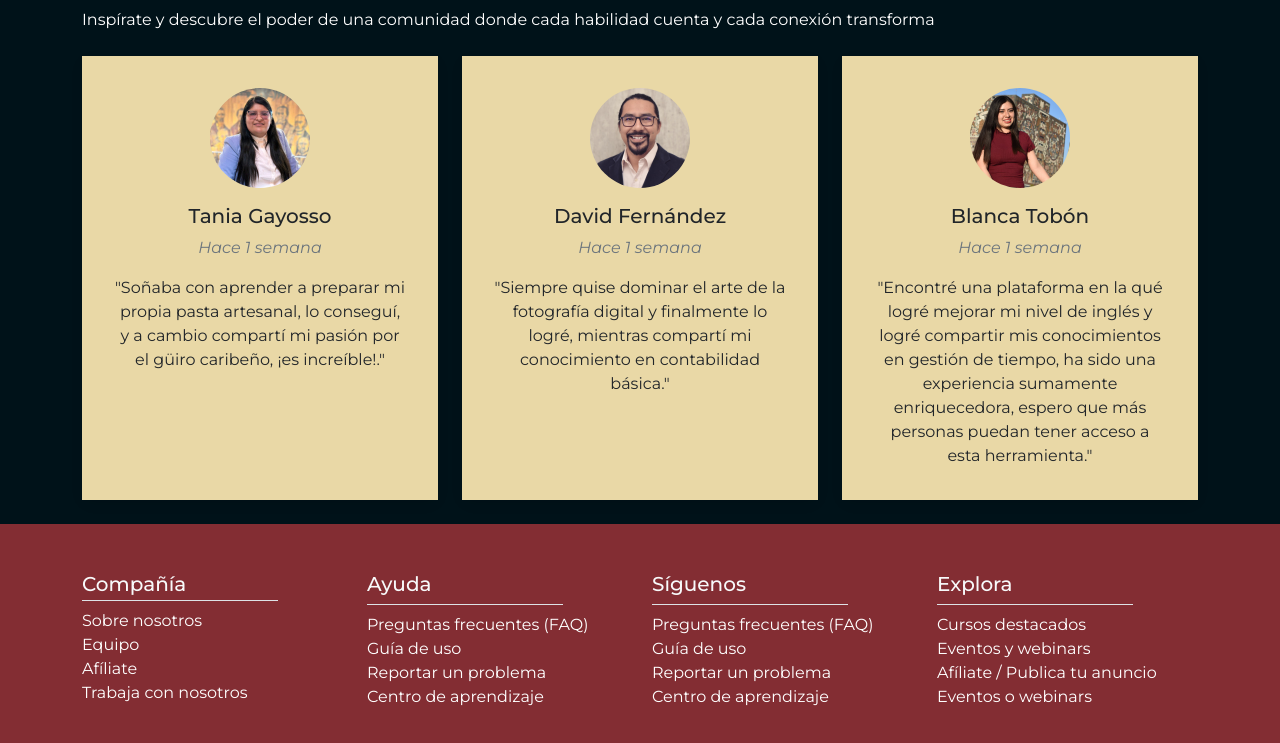
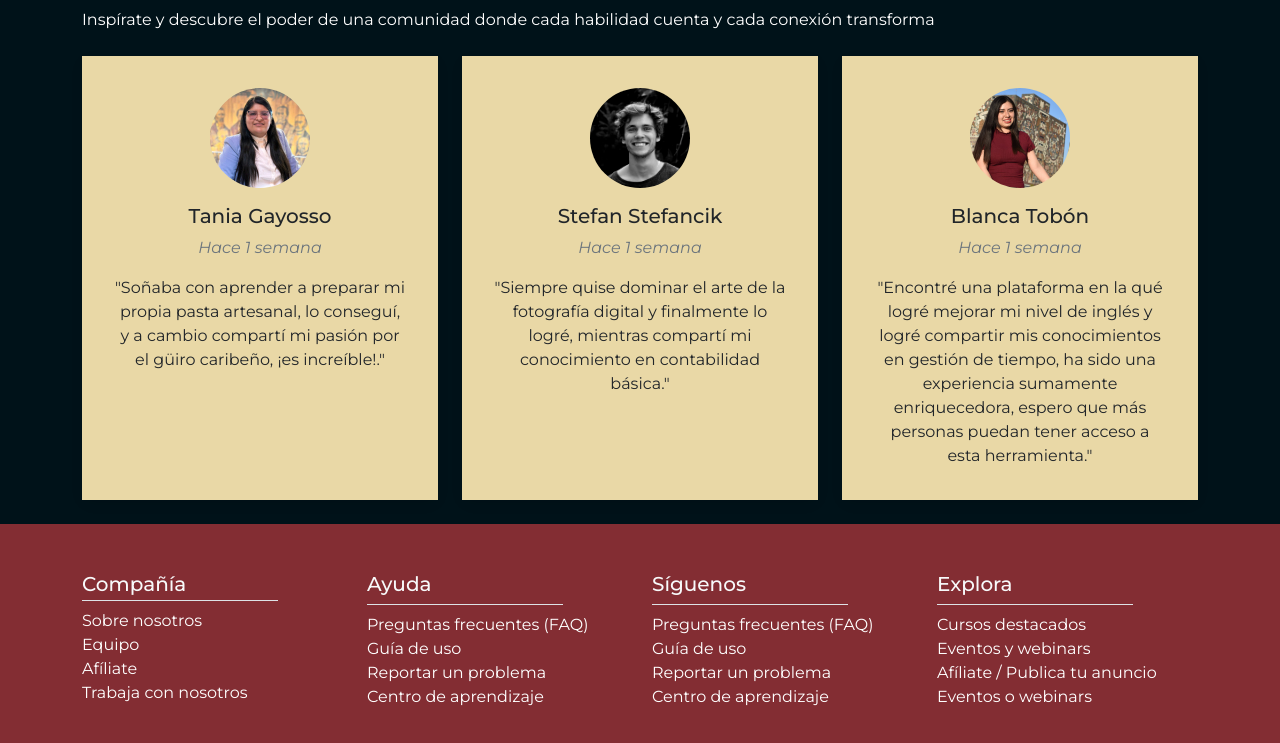
Before and after one commit to IvanGamezAlvarez/2gether, a website built with Vite: page src/pages/aboutUs/aboutus.html in a window 1280 px wide. Shown: the part 2656-3399 px from the top of the page. Built offline with nearby package versions, Linux system fonts and the light colour scheme; a web font is replaced by a local one.

Commit message:
feat: replace Sergio´s photo and replace it with generic photo.

```diff
--- a/src/pages/aboutUs/aboutus.html
+++ b/src/pages/aboutUs/aboutus.html
@@ -280,12 +280,12 @@ comunidades alrededor de habilidades compartidas.
               <div class="card-body text-center">
                 <div class="profile-img-container mx-auto mb-3">
                   <img
-                    src="/img/sergio-torres-profile.jpg"
+                    src="/img/stefan-stefancik-profile.jpg"
                     alt="Sergio Torres"
                     class="profile-img rounded-circle"
                   />
                 </div>
-                <h5 class="card-title">David Fernández</h5>
+                <h5 class="card-title">Stefan Stefancik</h5>
                 <p class="text-secondary"><em>Hace 1 semana</em></p>
                 <p class="card-text">
                   "Siempre quise dominar el arte de la fotografía digital y
--- a/src/pages/profile/profileEditable.css
+++ b/src/pages/profile/profileEditable.css
@@ -159,7 +159,7 @@
         border-right: none !important;
     }
 
-    /* Agregar separación entre secciones */
+    /* Separación entre secciones */
     .col-md-9 {
         margin-bottom: 2rem;
     }
--- a/src/pages/profile/profileEditable.js
+++ b/src/pages/profile/profileEditable.js
@@ -7,7 +7,7 @@ function cambiarBanner(input) {
 
     reader.onload = function (e) {
       document.getElementById("bannerImage").src = e.target.result;
-      // Aquí puedes guardar la imagen en tu base de datos o localStorage
+      // Guardar la imagen en base de datos o localStorage
       localStorage.setItem("bannerPersonalizado", e.target.result);
     };
 
@@ -43,7 +43,6 @@ document.addEventListener("DOMContentLoaded", function () {
     document.getElementById("avatarImage").src = avatarGuardado;
   }
 
-  // ... el resto de tu código de inicialización
 });
 // Función para editar el nombre de usuario
 function editarUsername() {
@@ -390,7 +389,7 @@ function eliminarHabilidad(boton) {
 }
 // Inicializar tooltips para las medallas
 document.addEventListener("DOMContentLoaded", function () {
-  // ... tu código existente ...
+
 
   // Inicializar tooltips de Bootstrap
   const tooltipTriggerList = [].slice.call(
```
Also changed, not shown: public/img/sergio-torres-profile.jpg (deleted), public/img/stefan-stefancik-profile.jpg (added).
